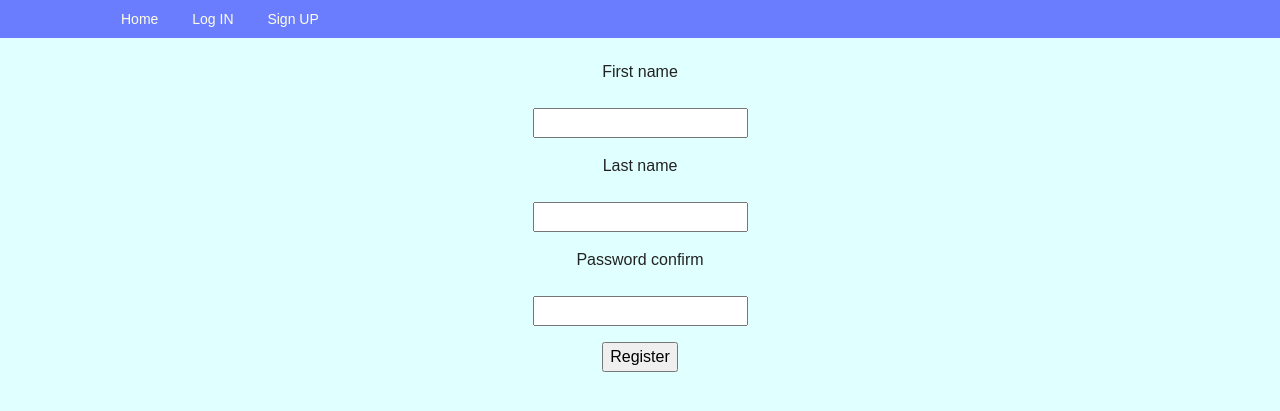
After one commit to alisher1989/tracker, a Django app: page /accounts/register/ in a window 1280 px wide. The commit adds this page. Shown: the top 411 px of the page. Run offline with Django 3.2, Linux system fonts and the light colour scheme; some libraries are stand-ins or nearby versions.

Commit message:
Делаю простой пример регистрации на сайте localhost:8000

```diff
--- /dev/null
+++ b/source/accounts/templates/register.html
@@ -0,0 +1,6 @@
+{% extends 'base.html' %}
+{% block content %}
+    <form method="post" action="{% url 'accounts:register' %}" class="text-center">
+        {% include 'partial/form.html' with button_text='Register' %}
+    </form>
+{% endblock %}
--- a/source/accounts/urls.py
+++ b/source/accounts/urls.py
@@ -1,10 +1,10 @@
 from django.urls import path
-from accounts.views import logout_view, login_view
-
+from accounts.views import logout_view, login_view, register_view
 
 urlpatterns = [
     path('login/', login_view, name='login'),
     path('logout/', logout_view, name='logout'),
+    path('register/', register_view, name='register'),
 ]
 
 
--- a/source/accounts/views.py
+++ b/source/accounts/views.py
@@ -1,6 +1,9 @@
 from django.contrib.auth import authenticate, login, logout
 from django.contrib.auth.decorators import login_required
 from django.shortcuts import render, redirect
+from django.contrib.auth.models import User
+
+from accounts.forms import SignUpForm
 
 
 def login_view(request):
@@ -21,3 +24,20 @@ def login_view(request):
 def logout_view(request):
     logout(request)
     return redirect('webapp:index')
+
+
+def register_view(request):
+    if request.method == 'GET':
+        form = SignUpForm()
+        return render(request, 'register.html', context={'form': form})
+    elif request.method == 'POST':
+        form = SignUpForm(data=request.POST)
+        if form.is_valid():
+            user = User(
+                first_name=form.cleaned_data.get('first_name'),
+                last_name=form.cleaned_data.get('last_name'),
+            )
+            user.set_password(form.cleaned_data.get('password'))
+            user.save()
+        else:
+            return render(request, 'register.html', context={'form': form})
--- a/source/webapp/templates/base.html
+++ b/source/webapp/templates/base.html
@@ -23,6 +23,7 @@ integrity="sha384-gfdkjb5BdAXd+lj+gudLWI+BXq4IuLW5IT+brZEZsLFm++aCMlF1V92rMkPaX4
                     <li><a href="{% url 'accounts:logout' %}">Log OUT</a></li>
                 {% else %}
                     <li><a href="{% url 'accounts:login' %}">Log IN</a></li>
+                    <li><a href="{% url 'accounts:register' %}">Sign UP</a></li>
                 {% endif %}
                 {% block menu %}{% endblock %}
             </ul>
```
Also changed, not shown: source/fixtures/dump.json (+1 -14 lines).
